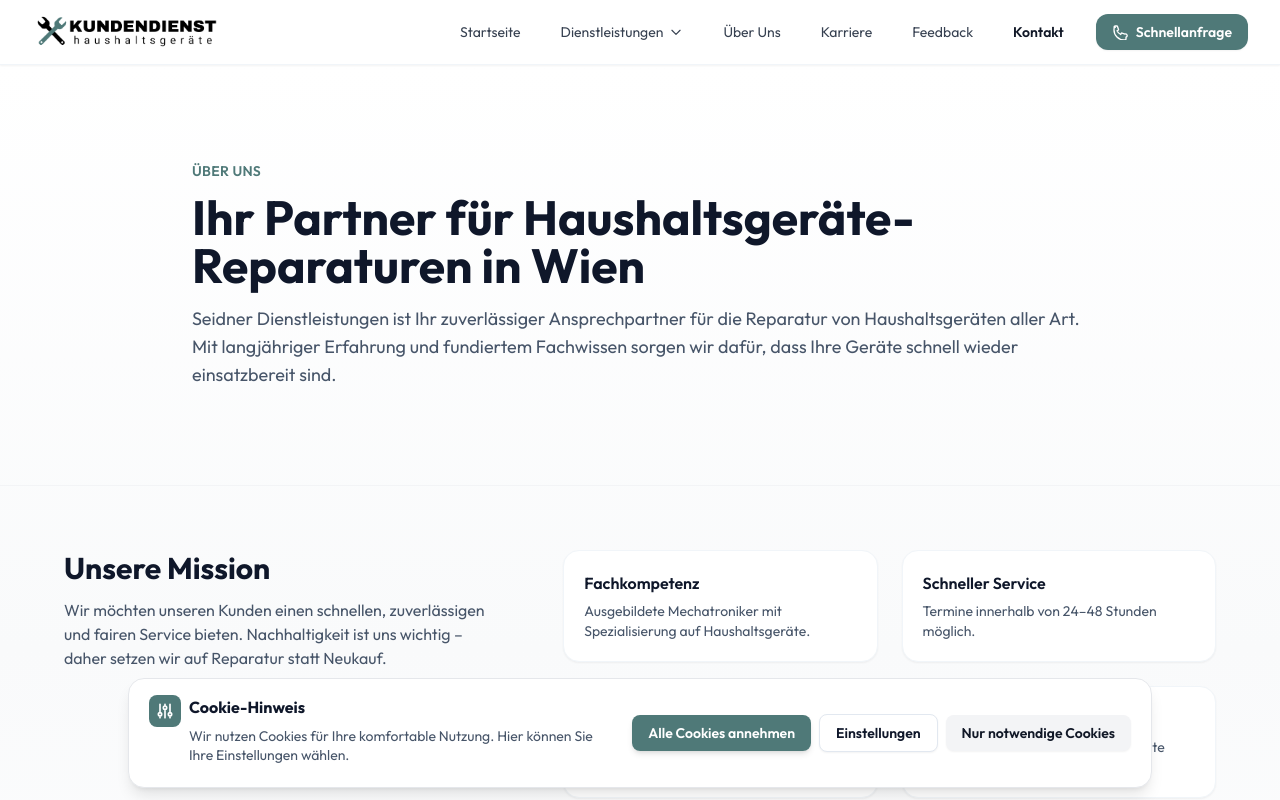
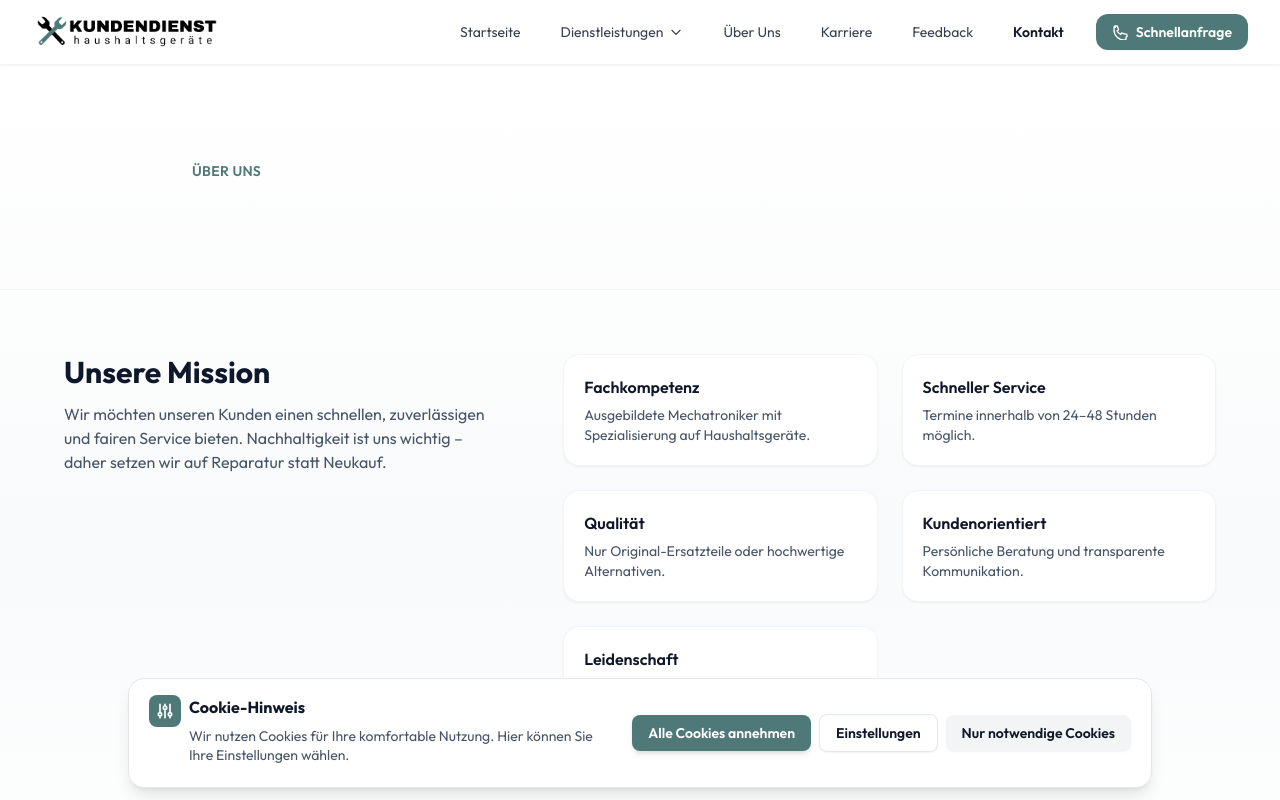
Before and after one commit to rorepair82-ctrl/new, a Next.js app: page /ueber-uns in a window 1280 px wide. Shown: the top 800 px of the page. Built offline with nearby package versions, Linux system fonts and the light colour scheme.

Commit message:
Update page.tsx

```diff
--- a/app/ueber-uns/page.tsx
+++ b/app/ueber-uns/page.tsx
@@ -16,14 +16,7 @@ export default function UberUns() {
           <p className="text-sm font-semibold text-solar-primary tracking-wide uppercase mb-3">
             Über uns
           </p>
-          <h1 className="text-3xl sm:text-4xl md:text-5xl font-bold text-slate-900 mb-4">
-            Ihr Partner für Haushaltsgeräte-Reparaturen in Wien
-          </h1>
-          <p className="text-base sm:text-lg text-slate-600 leading-relaxed">
-            Seidner Dienstleistungen ist Ihr zuverlässiger Ansprechpartner für die Reparatur von
-            Haushaltsgeräten aller Art. Mit langjähriger Erfahrung und fundiertem Fachwissen sorgen
-            wir dafür, dass Ihre Geräte schnell wieder einsatzbereit sind.
-          </p>
+
         </div>
       </section>
 
```
